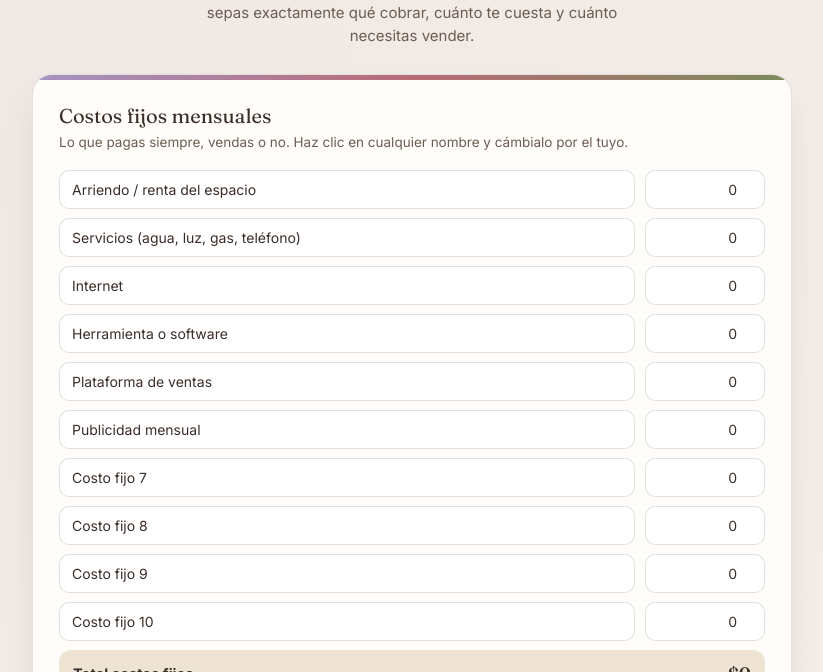
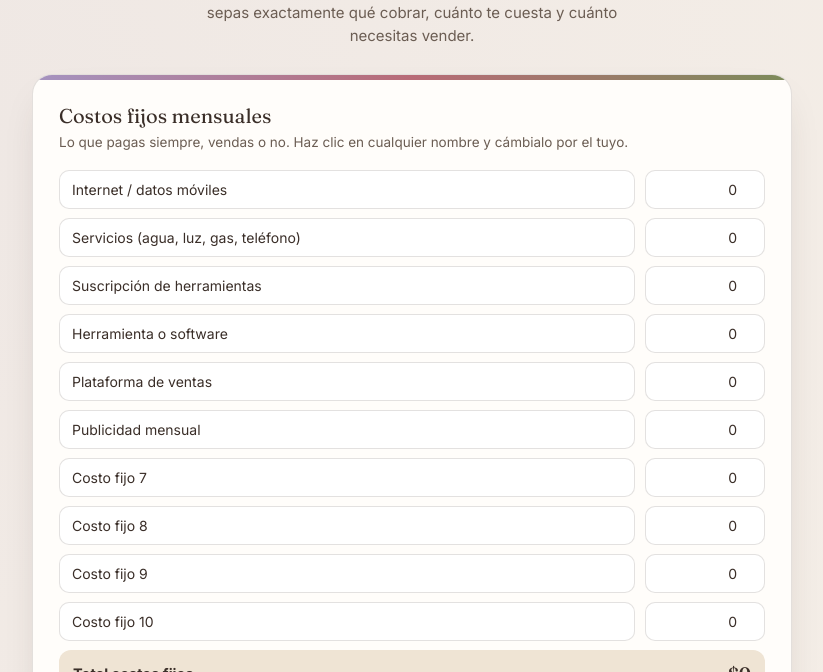
Before and after one commit to meligarcialarotta-cell/mi-plan-de-vuelo-plataforma, a plain HTML site: page vuelo/calculadora-finanzas-mi-plan-de-vuelo.html in a window 1280 px wide. Shown: the part 128-800 px from the top of the page, without its empty margins (228-1051 px from the left). Drawn offline with Linux system fonts and the light colour scheme.

Commit message:
Update calculadora-finanzas-mi-plan-de-vuelo.html

```diff
--- a/vuelo/calculadora-finanzas-mi-plan-de-vuelo.html
+++ b/vuelo/calculadora-finanzas-mi-plan-de-vuelo.html
@@ -354,7 +354,7 @@ function manualSave(){
 
 
 const fixedDefs = [
-  "Arriendo / renta del espacio", "Servicios (agua, luz, gas, teléfono)", "Internet",
+  "Internet / datos móviles", "Servicios (agua, luz, gas, teléfono)", "Suscripción de herramientas",
   "Herramienta o software", "Plataforma de ventas", "Publicidad mensual",
   "Costo fijo 7", "Costo fijo 8", "Costo fijo 9", "Costo fijo 10"
 ];
```
